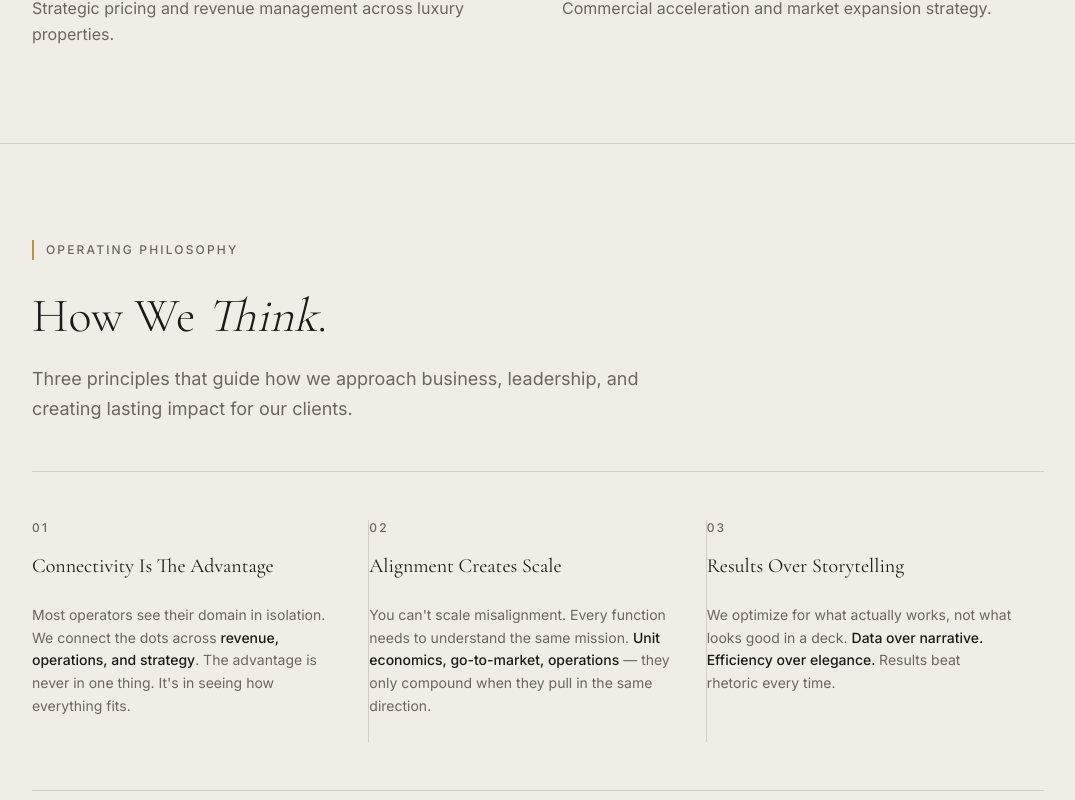
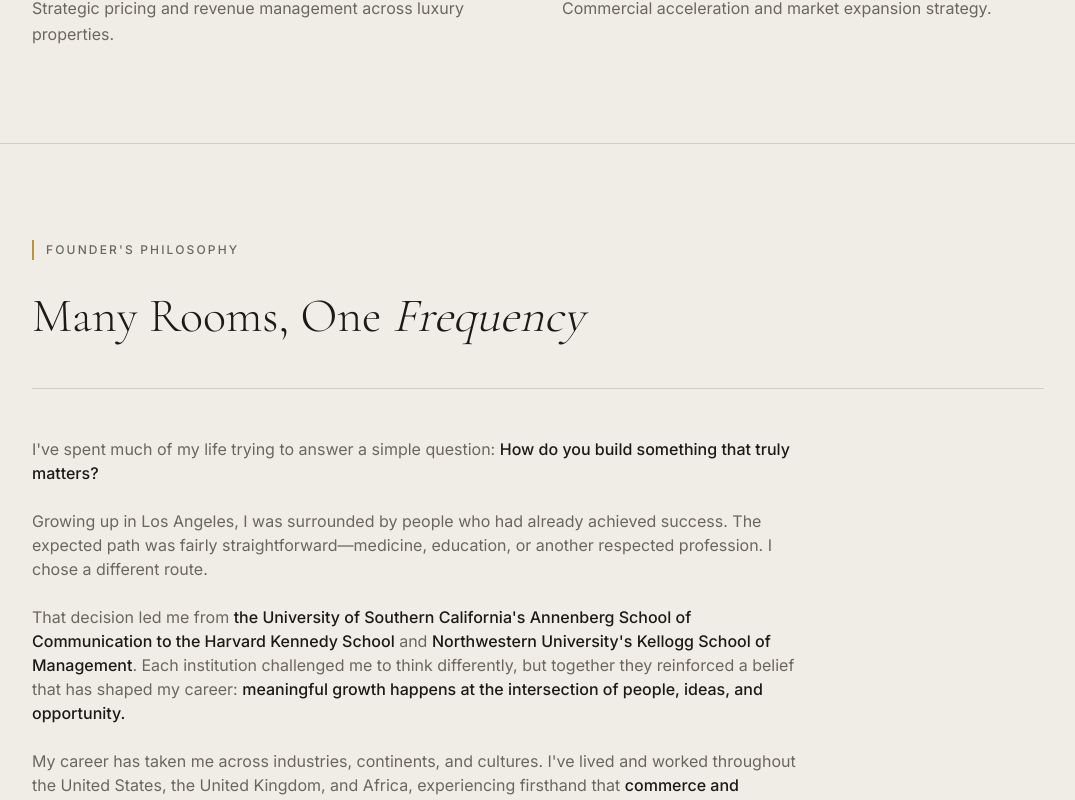
Before and after one commit to letsnavigatebmw/aperture-hospitality, a Next.js app: page / in a window 1280 px wide. Shown: the part 4570-5370 px from the top of the page, without its empty margins (102-1177 px from the left). Built offline with nearby package versions, Linux system fonts and the light colour scheme.

Commit message:
Remove Founder's Philosophy section from homepage (keep only on /philosophy page)

```diff
--- a/app/page.tsx
+++ b/app/page.tsx
@@ -4,7 +4,7 @@ import Nav from '@/components/Nav'
 import Footer from '@/components/Footer'
 import AISolutions from '@/components/AISolutions'
 import IntakeForm from '@/components/IntakeForm'
-import HowWeThink from '@/components/HowWeThink'
+
 
 import WhereWeFocused from '@/components/WhereWeFocused'
 import AboutFounder from '@/components/AboutFounder'
@@ -344,9 +344,6 @@ export default function Home() {
         </div>
       </div>
 
-      {/* HOW WE THINK - OPERATING PHILOSOPHY */}
-      <HowWeThink />
-
       {/* ABOUT THE FOUNDER */}
       <AboutFounder />
 
```
